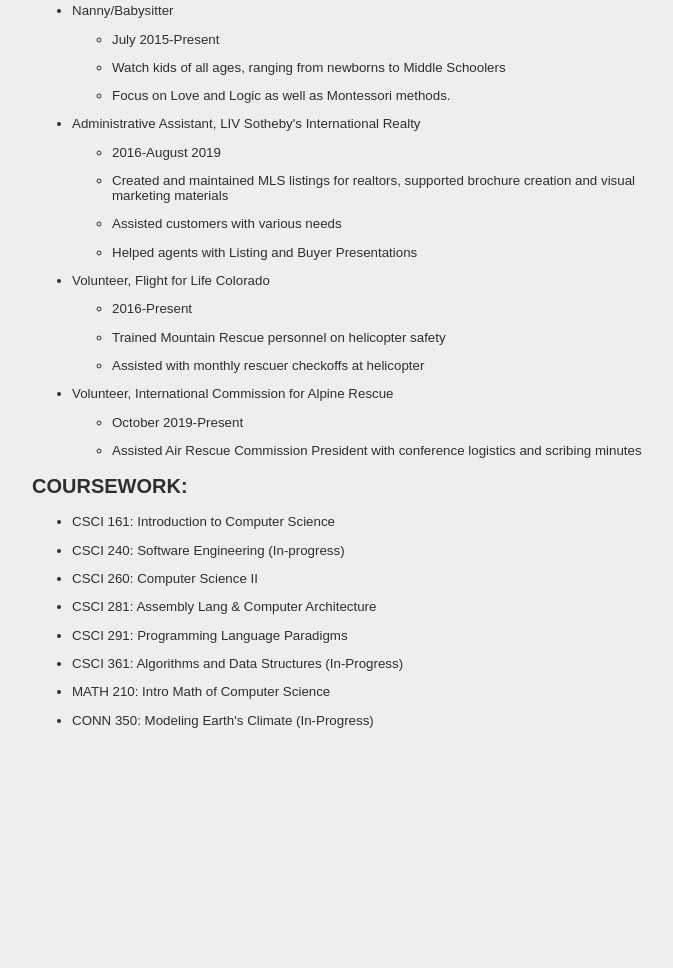
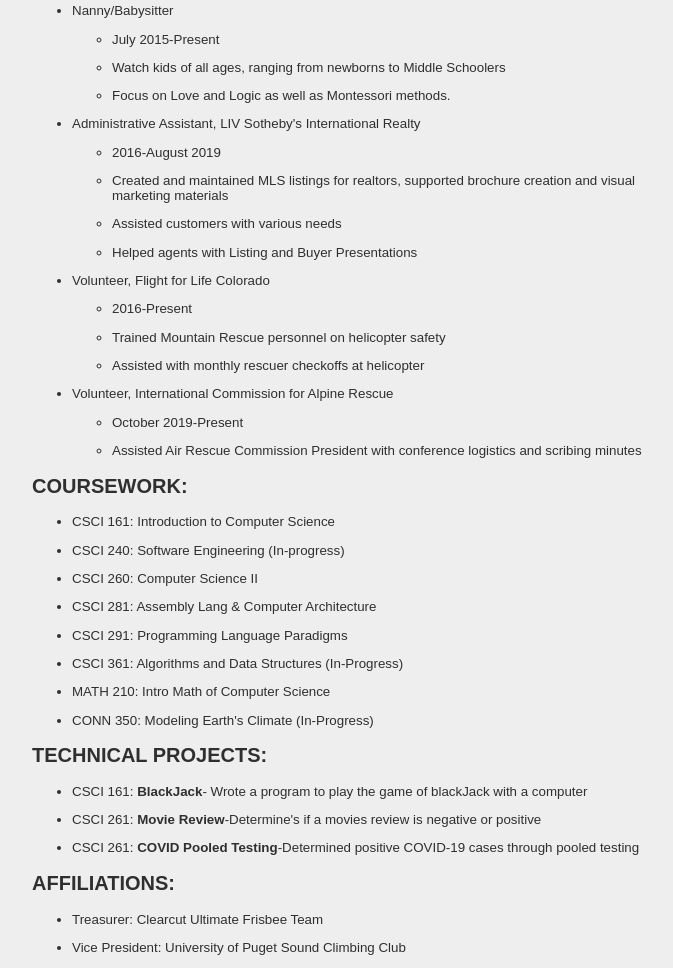
Before and after one commit to evasophia333/evasophia333.github.io, a plain HTML site: page resume.html in a window 1280 px wide. Shown: the part 463-1431 px from the top of the page, without its empty margins (283-956 px from the left). Before the commit the page ends 1204 px from the top, so only its background shows below. Drawn offline with Linux system fonts and the light colour scheme.

Commit message:
updated affiliations and technical projects on resume page

```diff
--- a/resume.html
+++ b/resume.html
@@ -135,7 +135,32 @@
                     <p>CONN 350: Modeling Earth's Climate (In-Progress)</p>
                 </li>
             </ul>
+            <h2>TECHNICAL PROJECTS:</h2>
+            <ul>
+                <li>
+                    <p>CSCI 161: <strong>BlackJack</strong>- Wrote a program to play the game of blackJack with a
+                        computer</p>
+                </li>
+                <li>
+                    <p>CSCI 261: <strong>Movie Review</strong>-Determine's if a movies review is negative or positive
+                    </p>
+                </li>
+                <li>
+                    <p>CSCI 261: <strong>COVID Pooled Testing</strong>-Determined positive COVID-19 cases through pooled
+                        testing</p>
+                </li>
+            </ul>
+            <h2>AFFILIATIONS:</h3>
+                <ul>
+                    <li>
+                        <p>Treasurer: Clearcut Ultimate Frisbee Team</p>
+                    </li>
+                    <li>
+                        <p>Vice President: University of Puget Sound Climbing Club</p>
+                    </li>
+                </ul>
         </div>
+    </div>
     </div>
 </body>
 
```
